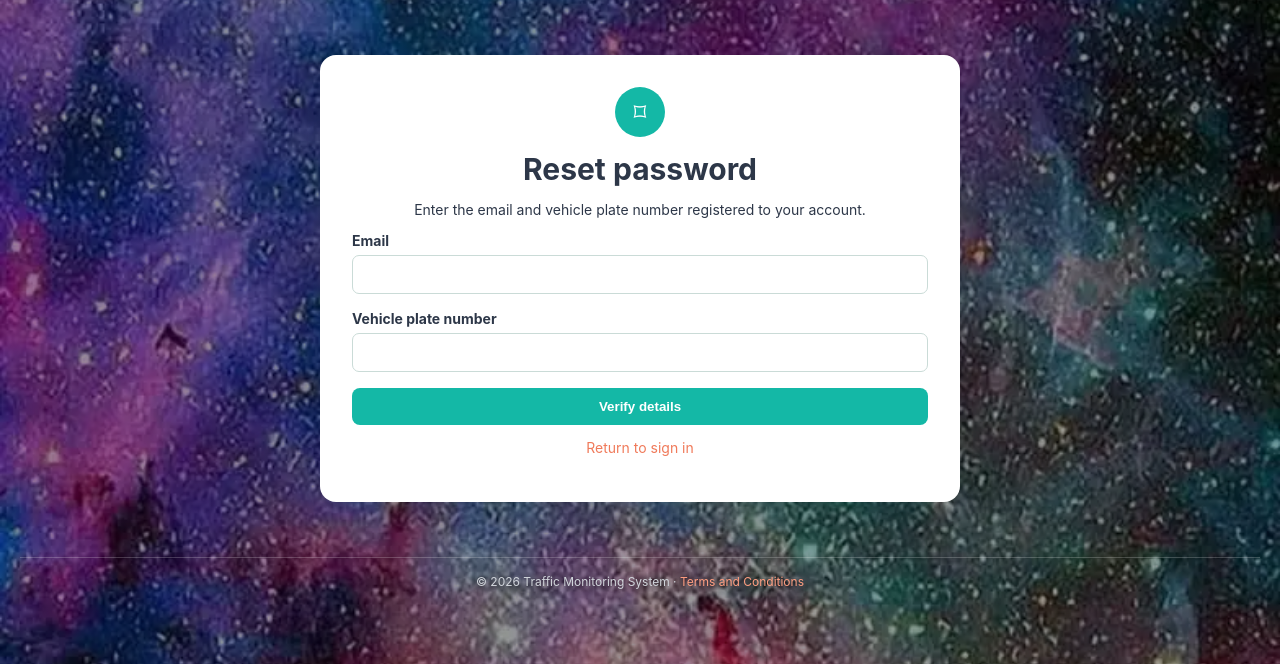
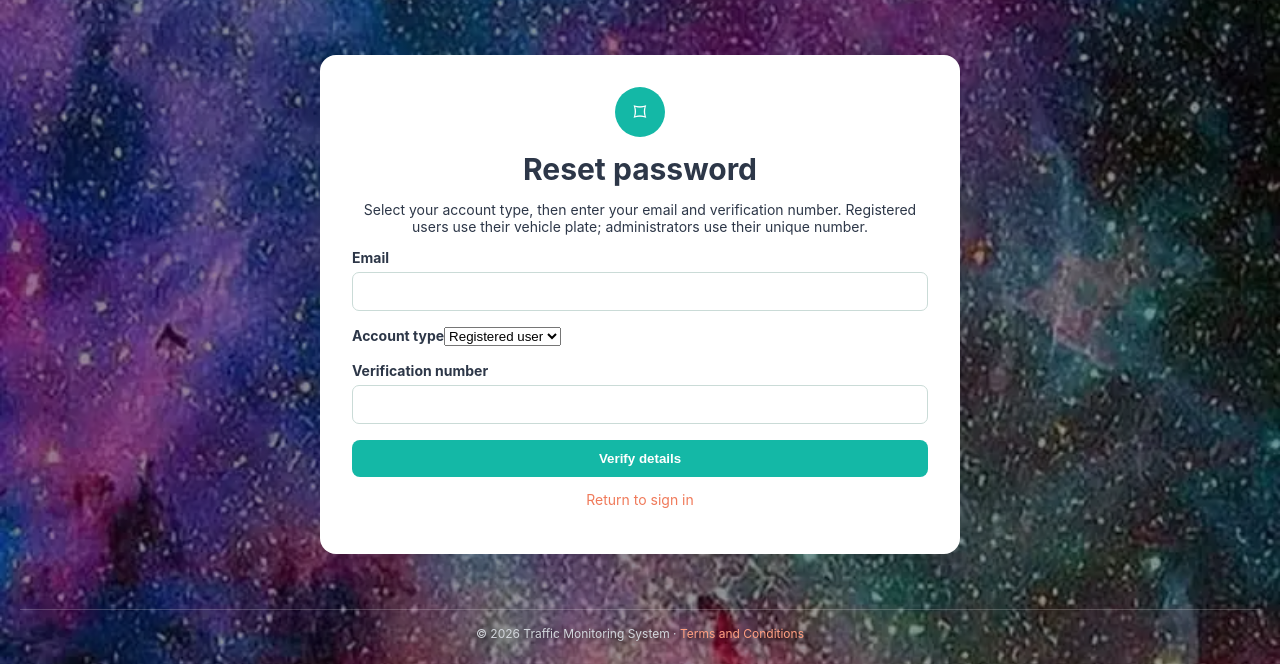
Before and after one commit to shreyasgh59/traffic-monitoring-system, a Django app: page /reset-password/ in a window 1280 px wide. Shown: the part 60-724 px from the top of the page. Run offline with Django 5.2, Linux system fonts and the light colour scheme.

Commit message:
Improve README and password reset workflow

```diff
--- a/monitoring/admin.py
+++ b/monitoring/admin.py
@@ -1,3 +1,3 @@
 from django.contrib import admin
-from .models import AccessLog, RegisteredVehicle, TrafficVideo, TrafficSummary, VideoAnalysis, Violation, ViolationEvidence
-admin.site.register([AccessLog, RegisteredVehicle, TrafficVideo, TrafficSummary, VideoAnalysis, Violation, ViolationEvidence])
+from .models import AccessLog, AdministratorProfile, RegisteredVehicle, TrafficVideo, TrafficSummary, VideoAnalysis, Violation, ViolationEvidence
+admin.site.register([AccessLog, AdministratorProfile, RegisteredVehicle, TrafficVideo, TrafficSummary, VideoAnalysis, Violation, ViolationEvidence])
--- a/monitoring/analysis.py
+++ b/monitoring/analysis.py
@@ -54,9 +54,11 @@ def annotate_frame(frame):
             _draw_box(image, coords, name, (0, 190, 0), confidence)
     if helmet_result.boxes is not None:
         for coords, class_id, confidence in zip(helmet_result.boxes.xyxy.tolist(), helmet_result.boxes.cls.int().tolist(), helmet_result.boxes.conf.tolist()):
-            label = helmet_model.names[class_id]
-            if label == "no_helmet":
+            label = str(helmet_model.names[class_id])
+            normalized_label = label.lower().replace("-", "_").replace(" ", "_")
+            if normalized_label in {"no_helmet", "without_helmet", "nohelmet"}:
                 no_helmet += 1
+                _draw_box(image, coords, "NO HELMET", (0, 0, 255), confidence)
     return image, counts, no_helmet
 
 
--- a/monitoring/forms.py
+++ b/monitoring/forms.py
@@ -29,11 +29,17 @@ class RegistrationForm(UserCreationForm):
 
 
 class PasswordResetLookupForm(forms.Form):
+    ACCOUNT_TYPE_CHOICES = (("user", "Registered user"), ("admin", "Administrator"))
+
     email = forms.EmailField()
-    vehicle_number = forms.CharField(max_length=32, label="Vehicle plate number")
+    account_type = forms.ChoiceField(choices=ACCOUNT_TYPE_CHOICES, label="Account type")
+    verification_number = forms.CharField(max_length=32, label="Verification number")
 
-    def clean_vehicle_number(self):
-        return normalize_vehicle_number(self.cleaned_data["vehicle_number"])
+    def clean_verification_number(self):
+        value = self.cleaned_data["verification_number"]
+        if self.cleaned_data.get("account_type") == "admin":
+            return value.strip()
+        return normalize_vehicle_number(value)
 
 
 class PasswordResetConfirmForm(forms.Form):
--- a/monitoring/views.py
+++ b/monitoring/views.py
@@ -10,7 +10,7 @@ from django.utils import timezone
 from django.core.files.base import ContentFile
 from .analysis import AnalysisError, analyse_video, annotated_video_stream
 from .forms import FineReportForm, PasswordResetConfirmForm, PasswordResetLookupForm, RegistrationForm, VideoForm
-from .models import AccessLog, RegisteredVehicle, TrafficSummary, TrafficVideo, VideoAnalysis, VehicleProfile, Violation, ViolationEvidence, normalize_vehicle_number
+from .models import AccessLog, AdministratorProfile, RegisteredVehicle, TrafficSummary, TrafficVideo, VideoAnalysis, VehicleProfile, Violation, ViolationEvidence, normalize_vehicle_number
 
 DEFAULT_EVIDENCE_PLATES = ("KA01AB1234", "KA02AB1234", "KA03AB1234")
 
@@ -69,7 +69,19 @@ def reset_password(request):
 
     form = PasswordResetLookupForm(request.POST or None)
     if request.method == "POST" and form.is_valid():
-        user = User.objects.filter(email__iexact=form.cleaned_data["email"], vehicle_profile__vehicle_number=form.cleaned_data["vehicle_number"]).first()
+        email = form.cleaned_data["email"]
+        verification_number = form.cleaned_data["verification_number"]
+        if form.cleaned_data["account_type"] == "admin":
+            user = User.objects.filter(
+                email__iexact=email,
+                is_staff=True,
+                administrator_profile__unique_number=verification_number,
+            ).first()
+        else:
+            user = User.objects.filter(
+                email__iexact=email,
+                vehicle_profile__vehicle_number=verification_number,
+            ).first()
         if user:
             request.session["password_reset_user_id"] = user.pk
             return redirect("reset_password")
--- a/templates/registration/reset_password.html
+++ b/templates/registration/reset_password.html
@@ -1 +1 @@
-{% load static %}<!doctype html><html lang="en"><head><meta charset="utf-8"><meta name="viewport" content="width=device-width,initial-scale=1"><title>Reset password · Traffic Monitoring System</title><link rel="stylesheet" href="{% static 'css/app.css' %}?v=galaxy-login"></head><body class="auth"><header>● Traffic Monitoring System</header><main><section class="authcard"><div class="lock">⌑</div>{% if verified %}<h1>Set a new password</h1><p>Your account details have been verified.</p>{% else %}<h1>Reset password</h1><p>Enter the email and vehicle plate number registered to your account.</p>{% endif %}<form method="post">{% csrf_token %}{% for error in form.non_field_errors %}<em>{{ error }}</em>{% endfor %}{% for field in form %}<label>{{ field.label }}{{ field }}{% for error in field.errors %}<em>{{ error }}</em>{% endfor %}</label>{% endfor %}<button class="primary">{% if verified %}Save new password{% else %}Verify details{% endif %}</button></form><p><a href="{% url 'login' %}">Return to sign in</a></p></section></main><footer>© 2026 Traffic Monitoring System · <a href="{% url 'terms' %}">Terms and Conditions</a></footer></body></html>
+{% load static %}<!doctype html><html lang="en"><head><meta charset="utf-8"><meta name="viewport" content="width=device-width,initial-scale=1"><title>Reset password · Traffic Monitoring System</title><link rel="stylesheet" href="{% static 'css/app.css' %}?v=galaxy-login"></head><body class="auth"><header>● Traffic Monitoring System</header><main><section class="authcard"><div class="lock">⌑</div>{% if verified %}<h1>Set a new password</h1><p>Your account details have been verified.</p>{% else %}<h1>Reset password</h1><p>Select your account type, then enter your email and verification number. Registered users use their vehicle plate; administrators use their unique number.</p>{% endif %}<form method="post">{% csrf_token %}{% for error in form.non_field_errors %}<em>{{ error }}</em>{% endfor %}{% for field in form %}<label>{{ field.label }}{{ field }}{% for error in field.errors %}<em>{{ error }}</em>{% endfor %}</label>{% endfor %}<button class="primary">{% if verified %}Save new password{% else %}Verify details{% endif %}</button></form><p><a href="{% url 'login' %}">Return to sign in</a></p></section></main><footer>© 2026 Traffic Monitoring System · <a href="{% url 'terms' %}">Terms and Conditions</a></footer></body></html>
```
Also changed, not shown: monitoring/models.py (+9 -0 lines), monitoring/tests.py (+24 -3 lines), README.md, db.sqlite3, monitoring/migrations/0010_administratorprofile.py (added), 2 other files.
